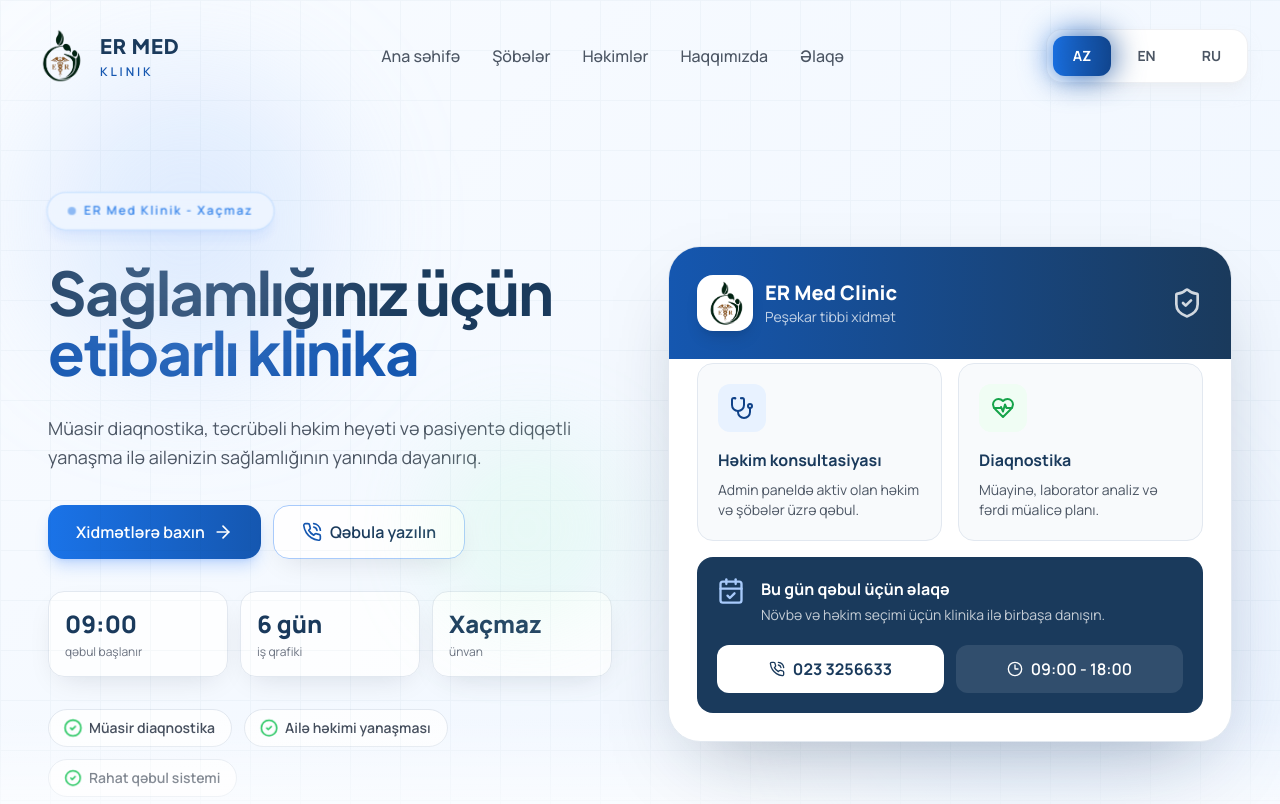
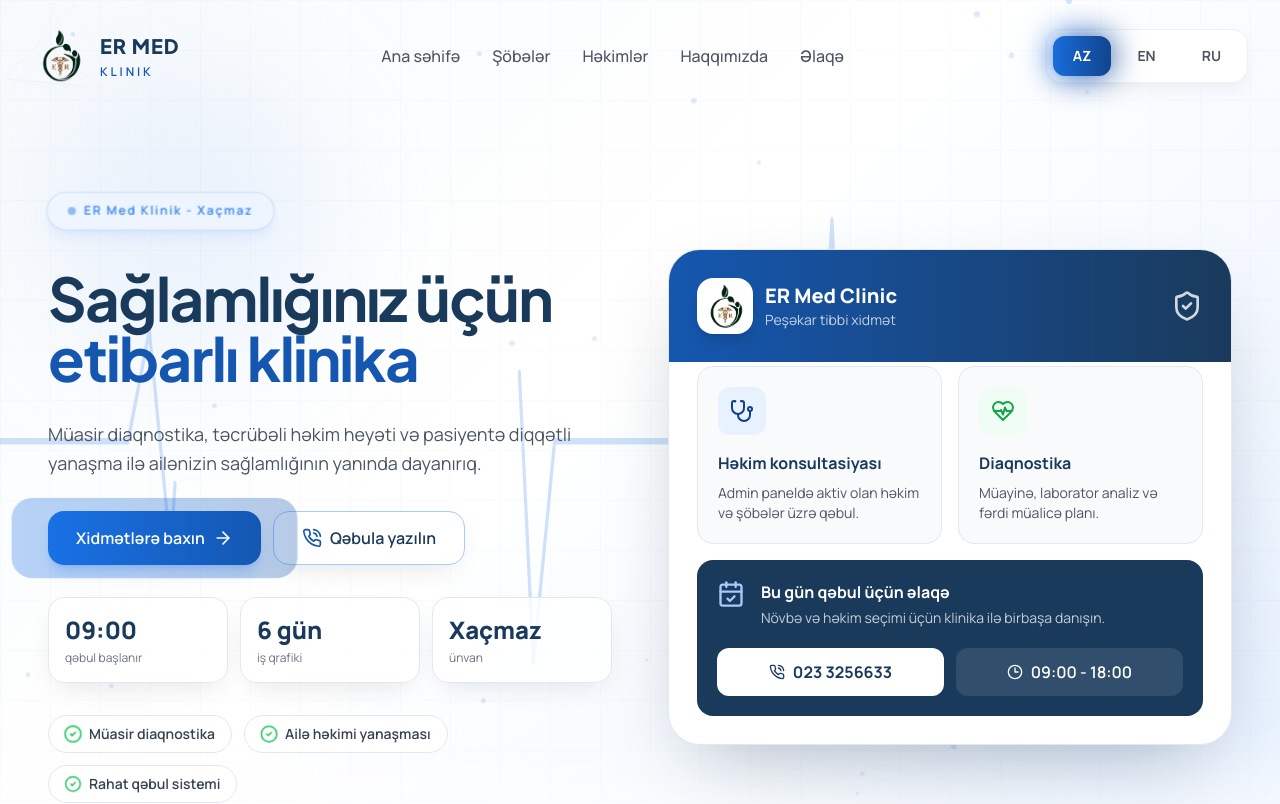
Before and after one commit to kenanhuseynov629/ER-med, a Next.js app: page / in a window 1280 px wide. Shown: the top 804 px of the page. Built offline with nearby package versions, Linux system fonts and the light colour scheme.

Commit message:
saytda gorunus yenilendi

```diff
--- a/app/globals.css
+++ b/app/globals.css
@@ -10,12 +10,6 @@
   }
   body {
     @apply font-sans antialiased text-gray-700 bg-[#F8FAFC];
-    background-image:
-      radial-gradient(at 0% 0%, rgba(26, 115, 232, 0.05) 0px, transparent 50%),
-      radial-gradient(at 100% 0%, rgba(21, 87, 176, 0.05) 0px, transparent 50%),
-      radial-gradient(at 100% 100%, rgba(26, 115, 232, 0.05) 0px, transparent 50%),
-      radial-gradient(at 0% 100%, rgba(21, 87, 176, 0.05) 0px, transparent 50%);
-    background-attachment: fixed;
   }
   h1, h2, h3, h4, h5, h6 {
     @apply text-[#1A3A5C] font-display font-bold tracking-tight;
@@ -29,29 +23,143 @@
 
   .glass-card {
     @apply bg-white/80 backdrop-blur-2xl border border-white/30 shadow-[0_8px_32px_rgba(26,115,232,0.08)] rounded-3xl;
+    contain: layout style paint;
   }
 
   .premium-section {
     @apply py-28 md:py-32;
+    contain: layout;
   }
 
   .section-shell {
     @apply max-w-7xl mx-auto px-5 sm:px-8 lg:px-12;
+    contain: layout;
   }
 
   .gradient-btn {
     @apply rounded-2xl bg-gradient-to-r from-[#1A73E8] to-[#1557B0] text-white shadow-lg shadow-blue-500/25 transition-all duration-300 hover:-translate-y-0.5 hover:shadow-xl hover:shadow-blue-500/30;
+    contain: layout style;
   }
 
   .premium-badge {
     @apply inline-flex items-center rounded-full border border-blue-200 bg-blue-50/90 px-5 py-2.5 text-xs font-semibold tracking-[0.14em] text-[#1A73E8] shadow-lg shadow-blue-500/10 backdrop-blur-md;
+    contain: layout style;
   }
 
   .section-divider {
     @apply h-px w-32 rounded-full bg-gradient-to-r from-transparent via-[#1A73E8]/40 to-transparent mx-auto;
   }
+
+  /* Pulse animation for buttons */
+  @keyframes pulse-ring {
+    0% {
+      transform: scale(0.8);
+      opacity: 0.8;
+    }
+    50% {
+      transform: scale(1.3);
+      opacity: 0.3;
+    }
+    100% {
+      transform: scale(0.8);
+      opacity: 0.8;
+    }
+  }
+
+  .pulse-button {
+    position: relative;
+  }
+
+  .pulse-button::before {
+    content: '';
+    position: absolute;
+    inset: -4px;
+    border-radius: inherit;
+    background: inherit;
+    z-index: -1;
+    animation: pulse-ring 2s cubic-bezier(0.4, 0, 0.6, 1) infinite;
+  }
+
+  /* ECG Animation */
+  @keyframes ecg-line {
+    0% {
+      stroke-dashoffset: 1000;
+    }
+    100% {
+      stroke-dashoffset: 0;
+    }
+  }
+
+  .ecg-animated {
+    stroke-dasharray: 1000;
+    animation: ecg-line 3s linear infinite;
+  }
+
+  /* Particle animation */
+  @keyframes float {
+    0%, 100% {
+      transform: translateY(0) translateX(0);
+    }
+    25% {
+      transform: translateY(-20px) translateX(10px);
+    }
+    50% {
+      transform: translateY(-10px) translateX(-10px);
+    }
+    75% {
+      transform: translateY(-30px) translateX(5px);
+    }
+  }
+
+  .particle {
+    position: absolute;
+    width: 4px;
+    height: 4px;
+    background: rgba(26, 115, 232, 0.3);
+    border-radius: 50%;
+    animation: float 6s ease-in-out infinite;
+  }
+
+  /* Card hover enhancement */
+  .card-hover {
+    transition: transform 0.3s ease, box-shadow 0.3s ease;
+  }
+
+  .card-hover:hover {
+    transform: translateY(-6px);
+    box-shadow: 0 20px 40px rgba(0, 0, 0, 0.1);
+  }
+
+  /* Image zoom with overlay */
+  .image-zoom-container {
+    position: relative;
+    overflow: hidden;
+  }
+
+  .image-zoom-container img {
+    transition: transform 0.4s ease;
+  }
+
+  .image-zoom-container:hover img {
+    transform: scale(1.05);
+  }
+
+  .image-zoom-container::after {
+    content: '';
+    position: absolute;
+    inset: 0;
+    background: rgba(0, 0, 0, 0.1);
+    opacity: 0;
+    transition: opacity 0.3s ease;
+    pointer-events: none;
+  }
+
+  .image-zoom-container:hover::after {
+    opacity: 1;
+  }
+
+  /* Smooth scroll behavior */
+  html {
+    scroll-behavior: smooth;
+  }
 }
-
-html {
-  scroll-behavior: smooth;
-}
--- a/app/page.tsx
+++ b/app/page.tsx
@@ -4,7 +4,6 @@ import Hero from "@/components/Hero";
 import About from "@/components/About";
 import Contact from "@/components/Contact";
 import Footer from "@/components/Footer";
-import Stats from "@/components/Stats";
 import CareProcess from "@/components/CareProcess";
 import Gallery from "@/components/Gallery";
 
@@ -28,7 +27,6 @@ export default function Home() {
         className="h-14 md:h-20 bg-gradient-to-b from-slate-50 via-white to-white"
       />
       <Departments />
-      <Stats />
       <Doctors />
       <About />
       <CareProcess />
--- a/components/CareProcess.tsx
+++ b/components/CareProcess.tsx
@@ -4,6 +4,7 @@ import { CalendarCheck, ClipboardList, HeartHandshake, PhoneCall } from "lucide-
 import FadeInWhenVisible from "./FadeInWhenVisible";
 import { useLanguage } from "@/app/context/LanguageContext";
 import { motion } from "framer-motion";
+import { useMemo } from "react";
 
 const getSteps = (t: (key: string) => string) => [
   {
@@ -30,7 +31,7 @@ const getSteps = (t: (key: string) => string) => [
 
 export default function CareProcess() {
   const { t } = useLanguage();
-  const steps = getSteps(t);
+  const steps = useMemo(() => getSteps(t), [t]);
   return (
     <section className="premium-section bg-white">
       <div className="section-shell">
--- a/components/Departments.tsx
+++ b/components/Departments.tsx
@@ -125,11 +125,11 @@ export default function Departments() {
                   <motion.div
                     whileHover={{ scale: 1.05, y: -8 }}
                     whileTap={{ scale: 0.98 }}
-                    className="group h-full rounded-3xl p-6 sm:p-7 bg-white border border-slate-200 shadow-soft hover:shadow-premium transition-all duration-300 cursor-pointer"
+                    className="group h-full rounded-3xl p-6 sm:p-7 bg-white border border-slate-200 shadow-soft hover:shadow-premium transition-all duration-300 cursor-pointer will-change-transform card-hover"
                   >
                     <motion.div
                       whileHover={{ rotate: 5, scale: 1.1 }}
-                      className="w-14 h-14 bg-primary-50 rounded-2xl flex items-center justify-center mb-5 group-hover:bg-primary-500 transition-colors duration-300"
+                      className="w-14 h-14 bg-primary-50 rounded-2xl flex items-center justify-center mb-5 group-hover:bg-primary-500 transition-colors duration-300 will-change-transform"
                     >
                       <IconComponent className="w-7 h-7 stroke-[1.7] text-primary-700 group-hover:text-white transition-colors duration-300" />
                     </motion.div>
--- a/components/Doctors.tsx
+++ b/components/Doctors.tsx
@@ -106,7 +106,7 @@ export default function Doctors() {
                   whileHover={{ scale: 1.03, y: -10 }}
                   whileTap={{ scale: 0.97 }}
                   transition={{ duration: 0.3, ease: "easeOut" }}
-                  className="group glass-card rounded-3xl overflow-hidden border border-sand-200 hover:border-primary-300 hover:shadow-premium cursor-pointer bg-white/80 backdrop-blur-sm"
+                  className="group glass-card rounded-3xl overflow-hidden border border-sand-200 hover:border-primary-300 hover:shadow-premium cursor-pointer bg-white/80 backdrop-blur-sm will-change-transform card-hover"
                 >
                   {doctor.image_url ? (
                     <div className="h-56 sm:h-64 overflow-hidden p-4 pb-0">
--- a/components/FadeInWhenVisible.tsx
+++ b/components/FadeInWhenVisible.tsx
@@ -17,7 +17,7 @@ export default function FadeInWhenVisible({
   className = "",
 }: FadeInWhenVisibleProps) {
   const ref = useRef(null);
-  const isInView = useInView(ref, { once: true, margin: "-80px" });
+  const isInView = useInView(ref, { once: true, margin: "-50px", amount: 0.1 });
 
   const directions = {
     up: { y: 40, x: 0 },
--- a/components/Hero.tsx
+++ b/components/Hero.tsx
@@ -1,6 +1,6 @@
 "use client";
 
-import { motion } from "framer-motion";
+import { motion, useScroll } from "framer-motion";
 import {
   ArrowRight,
   CalendarCheck,
@@ -13,6 +13,7 @@ import {
 } from "lucide-react";
 import Image from "next/image";
 import { useLanguage } from "@/app/context/LanguageContext";
+import { useMemo, useEffect, useRef } from "react";
 
 const getQuickStats = (t: (key: string) => string) => [
   { value: "09:00", label: t("hero.quickStats.start") },
@@ -28,49 +29,122 @@ const getCarePoints = (t: (key: string) => string) => [
 
 export default function Hero() {
   const { t } = useLanguage();
-  const quickStats = getQuickStats(t);
-  const carePoints = getCarePoints(t);
+  const quickStats = useMemo(() => getQuickStats(t), [t]);
+  const carePoints = useMemo(() => getCarePoints(t), [t]);
+  const { scrollY } = useScroll();
+  const particlesRef = useRef<HTMLDivElement>(null);
+
+  // Generate particles
+  const particles = useMemo(() => {
+    return Array.from({ length: 30 }, (_, i) => ({
+      id: i,
+      left: `${Math.random() * 100}%`,
+      top: `${Math.random() * 100}%`,
+      delay: `${Math.random() * 6}s`,
+      size: `${3 + Math.random() * 4}px`,
+    }));
+  }, []);
+
   return (
     <section
       id="home"
       className="relative min-h-screen flex items-center pt-24 sm:pt-28 overflow-hidden"
     >
       {/* Animated Background */}
-      <div className="absolute inset-0 bg-[linear-gradient(135deg,#f8fafc_0%,#ffffff_45%,#e8f2ff_100%)] -z-10 animate-gradient-xy" />
+      <div className="absolute inset-0 bg-[linear-gradient(135deg,#f8fafc_0%,#ffffff_45%,#e8f2ff_100%)] -z-10" />
 
-      {/* Floating Background Shapes */}
+      {/* ECG Heart Rate Animation */}
+      <svg
+        className="absolute inset-0 w-full h-full pointer-events-none opacity-20"
+        viewBox="0 0 1200 400"
+        preserveAspectRatio="none"
+        style={{ zIndex: 0 }}
+      >
+        <motion.path
+          d="M0,200 L100,200 L120,200 L140,150 L160,250 L180,100 L200,300 L220,200 L300,200 L400,200 L420,200 L440,150 L460,250 L480,100 L500,300 L520,200 L600,200 L700,200 L720,200 L740,150 L760,250 L780,100 L800,300 L820,200 L900,200 L1000,200 L1020,200 L1040,150 L1060,250 L1080,100 L1100,300 L1120,200 L1200,200"
+          fill="none"
+          stroke="#1A73E8"
+          strokeWidth="3"
+          strokeLinecap="round"
+          strokeLinejoin="round"
+          className="ecg-animated"
+          initial={{ strokeDashoffset: 1000 }}
+          animate={{ strokeDashoffset: 0 }}
+          transition={{ duration: 3, repeat: Infinity, ease: "linear" }}
+        />
+      </svg>
+
+      {/* Particle Animation */}
+      <div ref={particlesRef} className="absolute inset-0 overflow-hidden pointer-events-none">
+        {particles.map((particle) => (
+          <motion.div
+            key={particle.id}
+            className="particle"
+            style={{
+              left: particle.left,
+              top: particle.top,
+              width: particle.size,
+              height: particle.size,
+            }}
+            animate={{
+              y: [0, -30, -10, -40, 0],
+              x: [0, 10, -5, 15, 0],
+              opacity: [0.3, 0.6, 0.4, 0.5, 0.3],
+            }}
+            transition={{
+              duration: 6,
+              repeat: Infinity,
+              delay: parseFloat(particle.delay),
+              ease: "easeInOut",
+            }}
+          />
+        ))}
+        {/* Connecting lines */}
+        <svg className="absolute inset-0 w-full h-full opacity-10">
+          {particles.slice(0, 15).map((particle, i) => (
+            <motion.line
+              key={`line-${i}`}
+              x1={parseFloat(particle.left)}
+              y1={parseFloat(particle.top)}
+              x2={parseFloat(particles[(i + 1) % particles.length].left)}
+              y2={parseFloat(particles[(i + 1) % particles.length].top)}
+              stroke="#1A73E8"
+              strokeWidth="1"
+              animate={{
+                opacity: [0.1, 0.3, 0.1],
+              }}
+              transition={{
+                duration: 4,
+                repeat: Infinity,
+                delay: i * 0.2,
+              }}
+            />
+          ))}
+        </svg>
+      </div>
+
+      {/* Floating Background Shapes - Optimized with will-change */}
       <div className="absolute inset-0 overflow-hidden pointer-events-none">
         <motion.div
           animate={{
-            y: [0, -30, 0],
-            x: [0, 20, 0],
-            rotate: [0, 5, 0]
+            y: [0, -15, 0],
           }}
-          transition={{ duration: 8, repeat: Infinity, ease: "easeInOut" }}
-          className="absolute top-20 left-10 w-72 h-72 bg-primary-200/30 rounded-full blur-3xl"
+          transition={{ duration: 10, repeat: Infinity, ease: "easeInOut" }}
+          className="absolute top-20 left-10 w-72 h-72 bg-primary-200/20 rounded-full blur-3xl will-change-transform"
+          style={{ animationPlayState: scrollY.get() > 100 ? 'paused' : 'running' }}
         />
         <motion.div
           animate={{
-            y: [0, 40, 0],
-            x: [0, -20, 0],
-            rotate: [0, -5, 0]
+            y: [0, 20, 0],
           }}
-          transition={{ duration: 10, repeat: Infinity, ease: "easeInOut", delay: 1 }}
-          className="absolute bottom-20 right-10 w-96 h-96 bg-blue-200/30 rounded-full blur-3xl"
-        />
-        <motion.div
-          animate={{
-            y: [0, -20, 0],
-            x: [0, 15, 0],
-            scale: [1, 1.1, 1]
-          }}
-          transition={{ duration: 6, repeat: Infinity, ease: "easeInOut", delay: 2 }}
-          className="absolute top-1/2 left-1/3 w-48 h-48 bg-green-200/20 rounded-full blur-2xl"
+          transition={{ duration: 12, repeat: Infinity, ease: "easeInOut", delay: 1 }}
+          className="absolute bottom-20 right-10 w-96 h-96 bg-blue-200/20 rounded-full blur-3xl will-change-transform"
+          style={{ animationPlayState: scrollY.get() > 100 ? 'paused' : 'running' }}
         />
       </div>
 
-      {/* Grid Pattern Overlay */}
-      <div className="absolute inset-0 opacity-[0.03] pointer-events-none"
+      {/* Grid Pattern Overlay - Static */}
+      <div className="absolute inset-0 opacity-[0.02] pointer-events-none"
         style={{
           backgroundImage: `
             linear-gradient(#1A3A5C 1px, transparent 1px),
@@ -111,7 +185,7 @@ export default function Hero() {
             <div className="flex flex-col sm:flex-row gap-3">
               <a
                 href="#departments"
-                className="inline-flex items-center justify-center space-x-2 gradient-btn px-7 py-3.5 font-semibold group"
+                className="pulse-button inline-flex items-center justify-center space-x-2 gradient-btn px-7 py-3.5 font-semibold group"
               >
                 <span>{t("hero.cta.services")}</span>
                 <ArrowRight className="w-5 h-5 group-hover:translate-x-1 transition-transform" />
```
Also changed, not shown: components/About.tsx (+5 -4 lines), components/Gallery.tsx (+10 -28 lines), components/Header.tsx (+16 -7 lines), components/Stats.tsx (deleted, +0 -70 lines).
